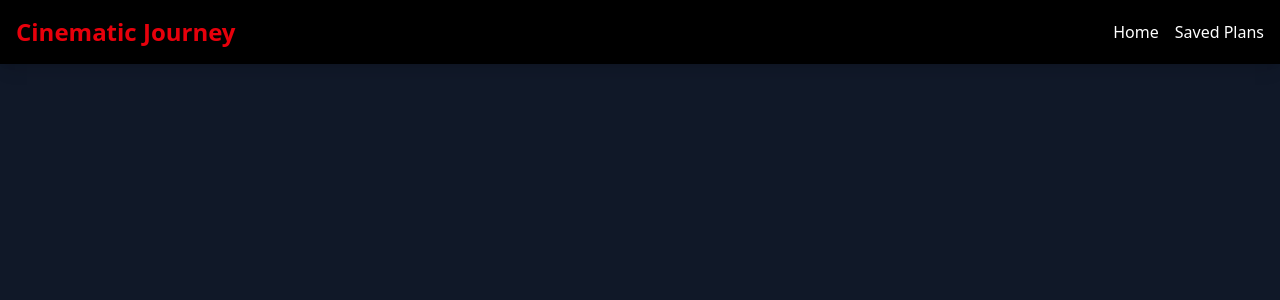
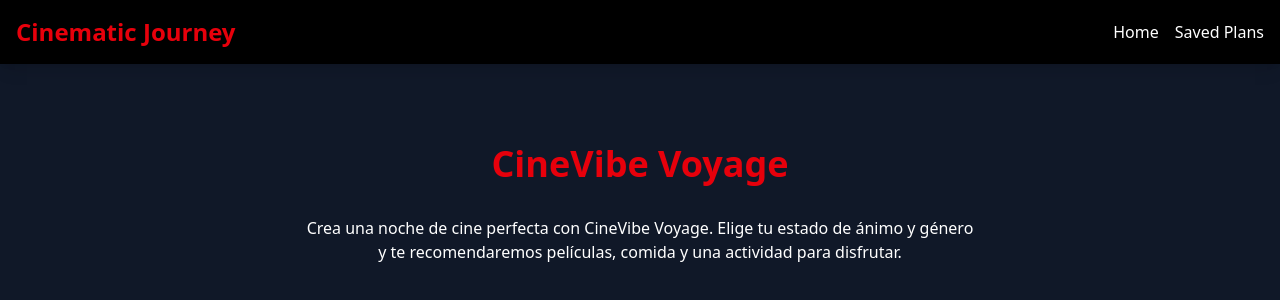
Before and after one commit to jleonardod/cinevibe-voyage, a React (Vite) app: page / in a window 1280 px wide. Shown: the top 300 px of the page. Built offline with nearby package versions, Linux system fonts and the light colour scheme.

Commit message:
Inclusion componente Home

```diff
--- a/src/App.jsx
+++ b/src/App.jsx
@@ -1,11 +1,15 @@
 import Navbar from "./components/Navbar"
-import { BrowserRouter as Router } from "react-router-dom"
+import Home from "./pages/Home"
+import { BrowserRouter as Router, Routes, Route } from "react-router-dom"
 
 function App() {
  return (
     <Router>
       <div className="min-h-screen bg-gray-900 text-white">
         <Navbar />
+        <Routes>
+          <Route path="/" element={<Home />} />
+        </Routes>
       </div>
     </Router>
   )
--- /dev/null
+++ b/src/pages/Home.jsx
@@ -0,0 +1,14 @@
+import React from "react"
+
+function Home() {
+  return(
+    <div className="container mx-auto p-4 pt-20">
+      <h1 className="text-4xl font-bold text-center mb-8 text-red-600">CineVibe Voyage</h1>
+      <p className="text-center mb-8 max-w-2xl mx-auto">
+        Crea una noche de cine perfecta con CineVibe Voyage. Elige tu estado de ánimo y género y te recomendaremos películas, comida y una actividad para disfrutar.
+      </p>
+    </div>
+  )
+}
+
+export default Home
```
